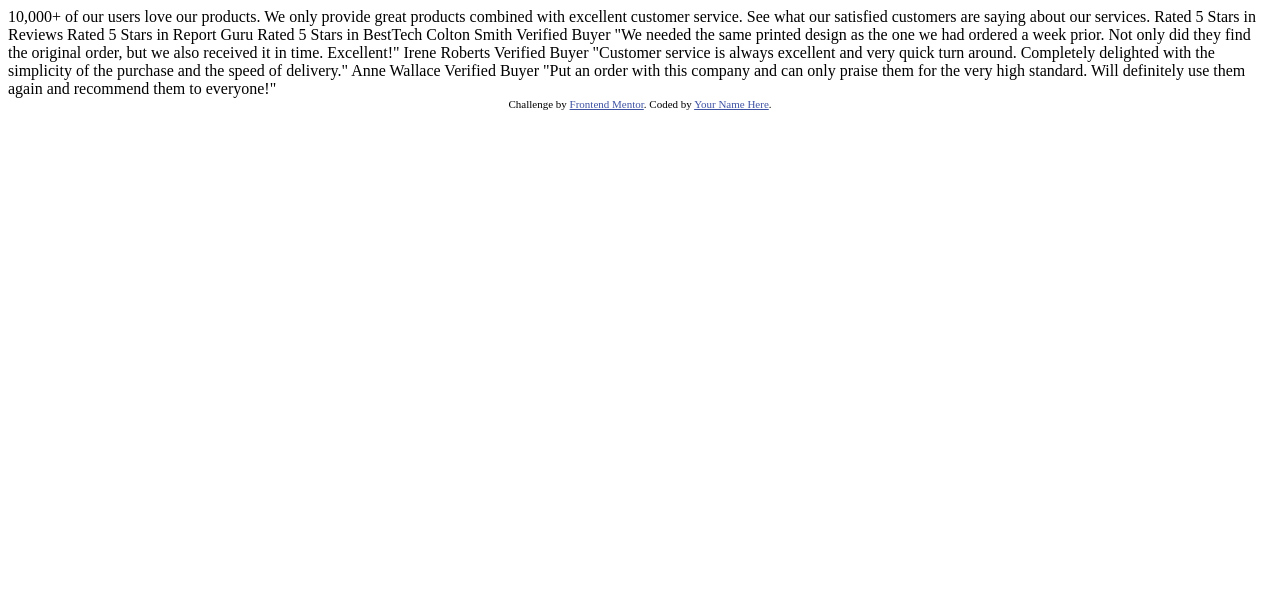
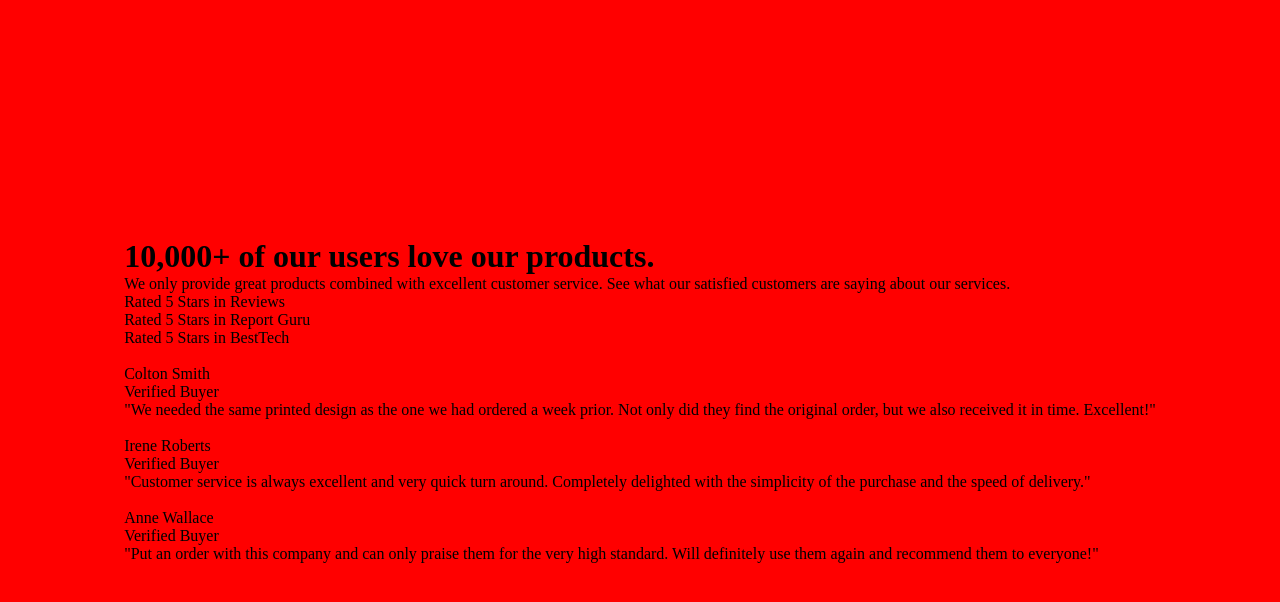
Before and after one commit to TomTwig/social-proof-section, a plain HTML site: page index.html in a window 1280 px wide. Drawn offline with Linux system fonts and the light colour scheme.

Commit message:
second commit

```diff
--- a/index.html
+++ b/index.html
@@ -11,6 +11,8 @@
       sizes="32x32"
       href="./images/favicon-32x32.png"
     />
+
+    <link rel="stylesheet" href="style.css">
 
     <title>Frontend Mentor | Social proof section</title>
 
@@ -26,36 +28,65 @@
     </style>
   </head>
   <body>
-    10,000+ of our users love our products.
+    <main>
+      <div>
+        <h1>10,000+ of our users love our products.</h1>
+        <p>We only provide great products combined with excellent customer service.
+          See what our satisfied customers are saying about our services.</p>
+      </div>
 
-    We only provide great products combined with excellent customer service.
-    See what our satisfied customers are saying about our services.
+      <div>
+        <p>Rated 5 Stars in Reviews</p>
+        <p>Rated 5 Stars in Report Guru</p>
+        <p>Rated 5 Stars in BestTech</p>
+      </div>
 
-    Rated 5 Stars in Reviews
-    Rated 5 Stars in Report Guru
-    Rated 5 Stars in BestTech
+      <div class="card">
 
-    Colton Smith
-    Verified Buyer
-    "We needed the same printed design as the one we had ordered a week prior.
-    Not only did they find the original order, but we also received it in time.
-    Excellent!"
+        <div class="card__customer">
+          <img class="card__customer__picture" src="" alt="">
+          <div class="card__customer__info">
+            <p>Colton Smith</p>
+            <p>Verified Buyer</p>
+          </div>
+        </div>
+        <p>"We needed the same printed design as the one we had ordered a week prior.
+        Not only did they find the original order, but we also received it in time.
+        Excellent!"</p>
+      </div>
 
-    Irene Roberts
-    Verified Buyer
-    "Customer service is always excellent and very quick turn around. Completely
-    delighted with the simplicity of the purchase and the speed of delivery."
+      <div class="card__customer">
+        <div>
+          <img class="card__customer__picture" src="" alt="">
+          <div class="card__customer__info">
+            <p>Irene Roberts</p>
+            <p>Verified Buyer</p>
+          </div>
+        </div>
+        <p>"Customer service is always excellent and very quick turn around. Completely
+          delighted with the simplicity of the purchase and the speed of delivery."</p>
+      </div>
 
-    Anne Wallace
-    Verified Buyer
-    "Put an order with this company and can only praise them for the very high
-    standard. Will definitely use them again and recommend them to everyone!"
+      <div class="card__customer">
+        <div>
+          <img class="card__customer__picture" src="" alt="">
+          <div class="card__customer__info">
+            <p>Anne Wallace </p>
+            <p>Verified Buyer</p>
+          </div>
+        </div>
+        <p>"Put an order with this company and can only praise them for the very high
+          standard. Will definitely use them again and recommend them to everyone!"</p>
+      </div>
 
-    <div class="attribution">
+    </main>
+
+
+    <!-- <div class="attribution">
       Challenge by
       <a href="https://www.frontendmentor.io?ref=challenge" target="_blank"
         >Frontend Mentor</a
       >. Coded by <a href="#">Your Name Here</a>.
-    </div>
+    </div> -->
   </body>
 </html>
--- /dev/null
+++ b/style.css
@@ -0,0 +1,13 @@
+*,*::after,*::before{
+    margin: 0;
+    padding: 0;
+    box-sizing: border-box;
+}
+
+body{
+    display: flex;
+    align-items: center;
+    justify-content: center;
+    height: 100vh;
+    background-color: red;
+}
```
